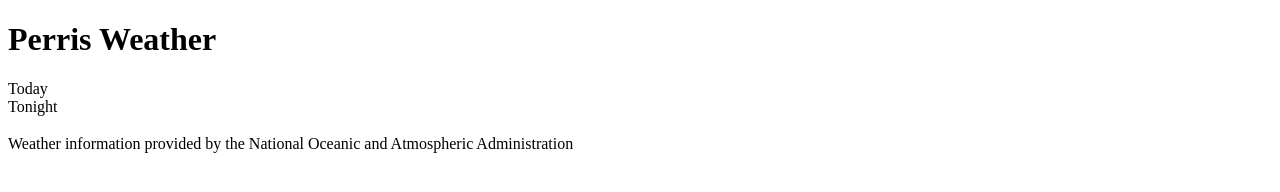
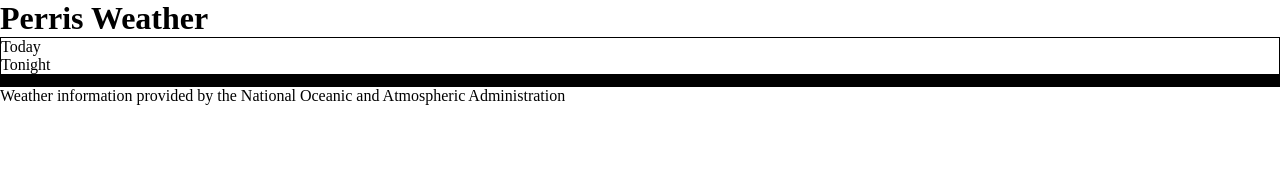
Before and after one commit to zen-da-baker/vanilla-weather-app, a plain HTML site: page index.html in a window 1280 px wide. Drawn offline with Linux system fonts and the light colour scheme; no server answers.

Commit message:
Card styles

```diff
--- a/apiRequest.js
+++ b/apiRequest.js
@@ -43,21 +43,21 @@ function renderResponse(res) {
         <p>Temp: ${periods[6].temperature} ${periods[6].temperatureUnit}</p>
         `;
 
-        document.getElementById("day5").innerHTML =
+    document.getElementById("day5").innerHTML =
         `
         <h2>${periods[8].name}</h2>
         <p>${periods[8].detailedForecast}</p>
         <p>Temp: ${periods[8].temperature} ${periods[8].temperatureUnit}</p>
         `;
 
-        document.getElementById("day6").innerHTML =
+    document.getElementById("day6").innerHTML =
         `
         <h2>${periods[10].name}</h2>
         <p>${periods[10].detailedForecast}</p>
         <p>Temp: ${periods[10].temperature} ${periods[10].temperatureUnit}</p>
         `;
 
-        document.getElementById("day7").innerHTML =
+    document.getElementById("day7").innerHTML =
         `
         <h2>${periods[12].name}</h2>
         <p>${periods[12].detailedForecast}</p>
--- a/index.html
+++ b/index.html
@@ -1,6 +1,7 @@
 <!DOCTYPE html>
 <html>
     <head>
+        <link rel="stylesheet" href="main.css"/>
         <script src="main.js"></script>
         <script src="apiRequest.js"></script>
     </head>
@@ -12,35 +13,35 @@
 
         <h1 id="heading">Perris Weather</h1>
 
-        <section>
+        <section class="card">
             <div id="day1">Today</div>
 
             <div id="night1">Tonight</div>
         </section>
 
-        <section>
-            <h3 id="day2"></h3>
+        <section class="card">
+            <div id="day2"></div>
         </section>
 
-        <section>
-            <h3 id="day3"></h3>
+        <section class="card">
+            <div id="day3"></div>
         </section>
 
-        <section>
-            <h3 id="day4"></h3>
+        <section class="card">
+            <div id="day4"></div>
         </section>
 
-        <section>
-            <h3 id="day5"></h3>
+        <section class="card">
+            <div id="day5"></div>
         </section>
 
 
-        <section>
-            <h3 id="day6"></h3>
+        <section class="card">
+            <div id="day6"></div>
         </section>
 
-        <section>
-            <h3 id="day7"></h3>
+        <section class="card">
+            <div id="day7"></div>
         </section>
 
         <footer>
--- a/main.css
+++ b/main.css
@@ -0,0 +1,12 @@
+* {
+    margin: 0;
+    padding: 0;
+}
+
+html {
+    font-size: 16px;
+}
+
+.card {
+    border: 0.1rem solid black;
+}
```
